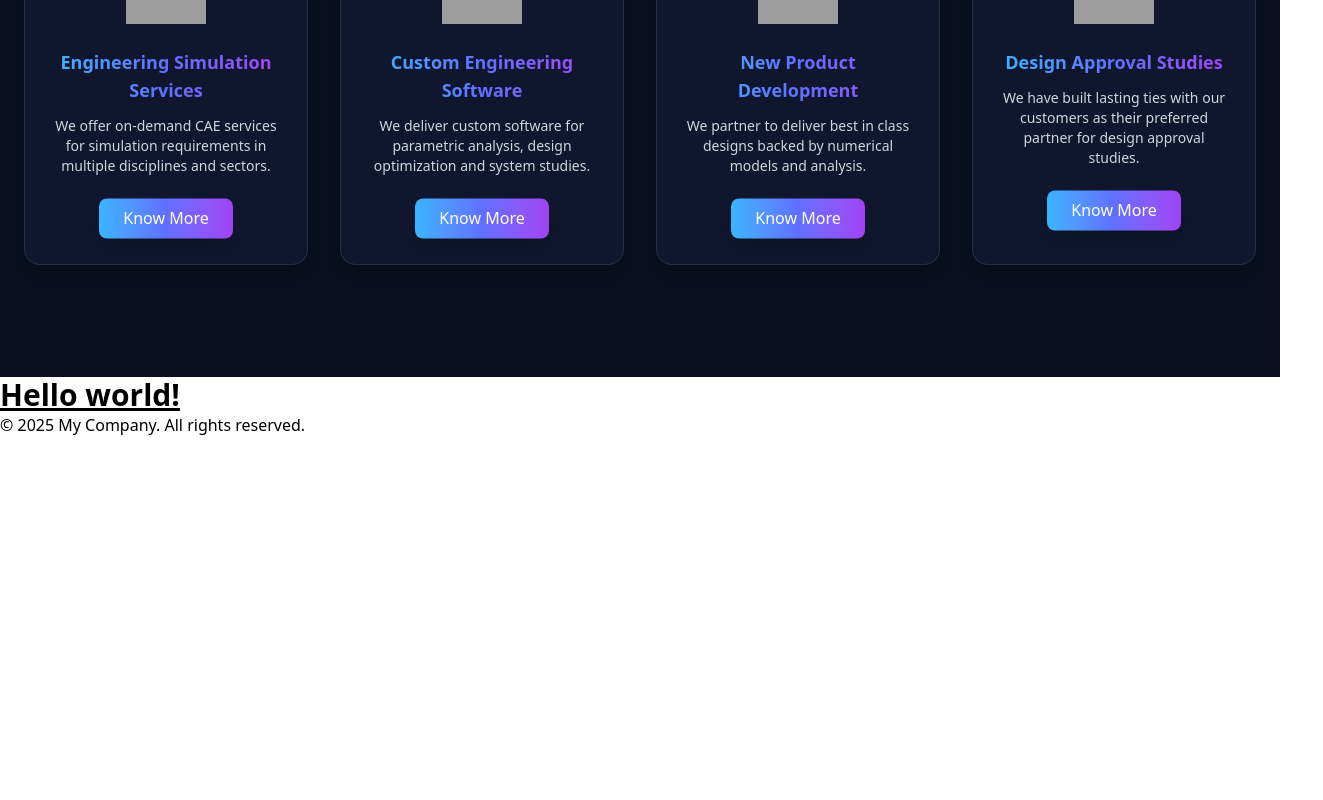
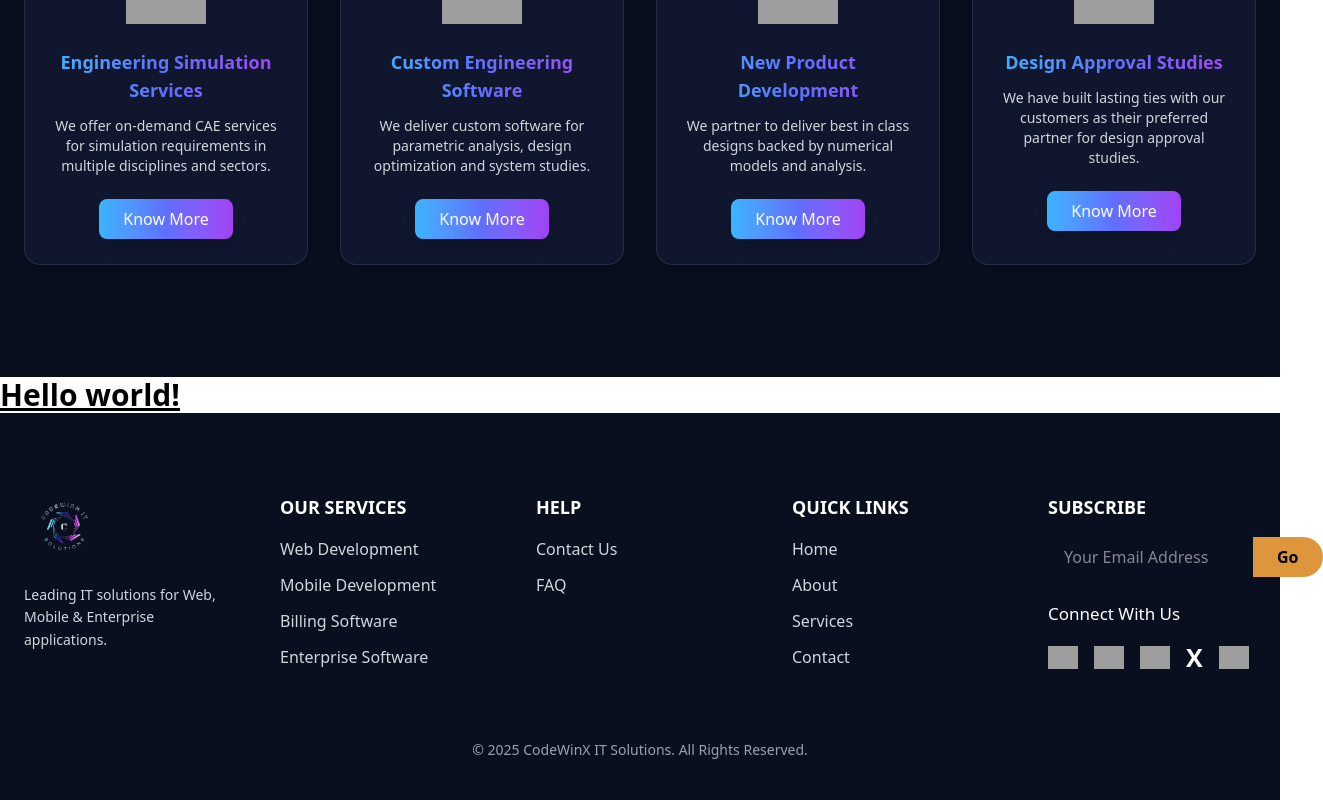
Before and after one commit to codewinx/codewinxitsolution, a Next.js app in the folder website/: page / in a window 1280 px wide. Shown: the part 289-1089 px from the top of the page, 1323 px wide, since content can reach past the window. Before the commit the page ends 800 px from the top, so only its background shows below. Built offline with nearby package versions, Linux system fonts and the light colour scheme; grey boxes are pictures that could not be loaded.

Commit message:
update footer page
Added by Mohini Yadav

```diff
--- a/website/src/components/Footer.jsx
+++ b/website/src/components/Footer.jsx
@@ -1,7 +1,133 @@
+"use client";
+import React from "react";
+
 export default function Footer() {
   return (
-    <footer>
-      <p>© {new Date().getFullYear()} My Company. All rights reserved.</p>
+    <footer className="w-full bg-[#0A0F1F] text-white pt-20 pb-10">
+      <div className="max-w-[1300px] mx-auto px-6 grid grid-cols-1 sm:grid-cols-2 md:grid-cols-4 lg:grid-cols-5 gap-12">
+
+        {/* Logo Section */}
+        <div className="col-span-1">
+          <img
+            src="logo.png"
+            alt="Logo"
+            className="w-[80px] mb-6"
+          />
+          {/* <p className="text-gray-300 text-sm leading-relaxed max-w-[220px]">
+            Leading IT solutions for Web, Mobile & Enterprise applications.
+          </p> */}
+          <p className="text-gray-300 text-sm leading-relaxed max-w-[220px] font-Bold">
+  Leading IT solutions for Web, Mobile & Enterprise applications.
+</p>
+
+        </div>
+
+        {/* OUR SERVICES */}
+        <div>
+          <h2 className="text-lg font-semibold mb-4">OUR SERVICES</h2>
+          <ul className="space-y-3 text-gray-300">
+            <li className="hover:text-white transition">Web Development</li>
+            <li className="hover:text-white transition">Mobile Development</li>
+            <li className="hover:text-white transition">Billing Software</li>
+            <li className="hover:text-white transition">Enterprise Software</li>
+          </ul>
+        </div>
+
+        {/* HELP */}
+        <div>
+          <h2 className="text-lg font-semibold mb-4">HELP</h2>
+          <ul className="space-y-3 text-gray-300">
+            <li className="hover:text-white transition">Contact Us</li>
+            <li className="hover:text-white transition">FAQ</li>
+          </ul>
+        </div>
+
+        {/* QUICK LINKS */}
+        <div>
+          <h2 className="text-lg font-semibold mb-4">QUICK LINKS</h2>
+          <ul className="space-y-3 text-gray-300">
+            <li className="hover:text-white transition">Home</li>
+            <li className="hover:text-white transition">About</li>
+            <li className="hover:text-white transition">Services</li>
+            <li className="hover:text-white transition">Contact</li>
+          </ul>
+        </div>
+
+        {/* Newsletter + Social Icons */}
+        <div>
+          {/* Email Subscribe */}
+          <h2 className="text-lg font-semibold mb-4">SUBSCRIBE</h2>
+
+          <div className="flex mb-6">
+            <input
+              type="email"
+              placeholder="Your Email Address"
+              className="px-4 py-2 w-[200px] rounded-l-full text-white outline-skyblue"
+            />
+            <button className="bg-[#DE963C] px-6 py-2 rounded-r-full text-black font-semibold ml-[5px]
+">
+              Go
+            </button>
+          </div>
+
+          {/* Social Icons */}
+          <p className="text-[17px] mb-3">Connect With Us</p>
+
+          <div className="flex items-center gap-4">
+
+            {/* Instagram */}
+            <SocialIcon src="https://cdn-icons-png.flaticon.com/512/174/174855.png" />
+
+            {/* Facebook */}
+            <SocialIcon src="https://cdn-icons-png.flaticon.com/512/733/733547.png" />
+
+            {/* WhatsApp */}
+            <SocialIcon src="https://cdn-icons-png.flaticon.com/512/733/733585.png" />
+
+            {/* X */}
+            <SocialText text="X" glow="rgba(0,153,255,0.9)" />
+
+            {/* LinkedIn */}
+            <SocialIcon src="https://cdn-icons-png.flaticon.com/512/3536/3536505.png" />
+
+          </div>
+        </div>
+      </div>
+
+      {/* Bottom Copyright */}
+      <p className="text-center text-gray-400 mt-16 text-sm">
+        © {new Date().getFullYear()} CodeWinX IT Solutions. All Rights Reserved.
+      </p>
     </footer>
   );
 }
+
+/* Social Image Icon */
+function SocialIcon({ src }) {
+  return (
+    <img
+      src={src}
+      className="w-[30px] cursor-pointer transition duration-200 hover:scale-125 hover:drop-shadow-[0_0_10px_white]"
+      alt="icon"
+    />
+  );
+}
+
+/* Social X Text Icon */
+function SocialText({ text, glow }) {
+  return (
+    <span
+      className="text-[25px] font-bold cursor-pointer transition duration-200"
+      onMouseOver={(e) => {
+        e.target.style.transform = "scale(1.25)";
+        e.target.style.filter = `drop-shadow(0 0 10px ${glow})`;
+      }}
+      onMouseOut={(e) => {
+        e.target.style.transform = "scale(1)";
+        e.target.style.filter = "drop-shadow(0 0 0 transparent)";
+      }}
+    >
+      {text}
+    </span>
+  );
+}
```
